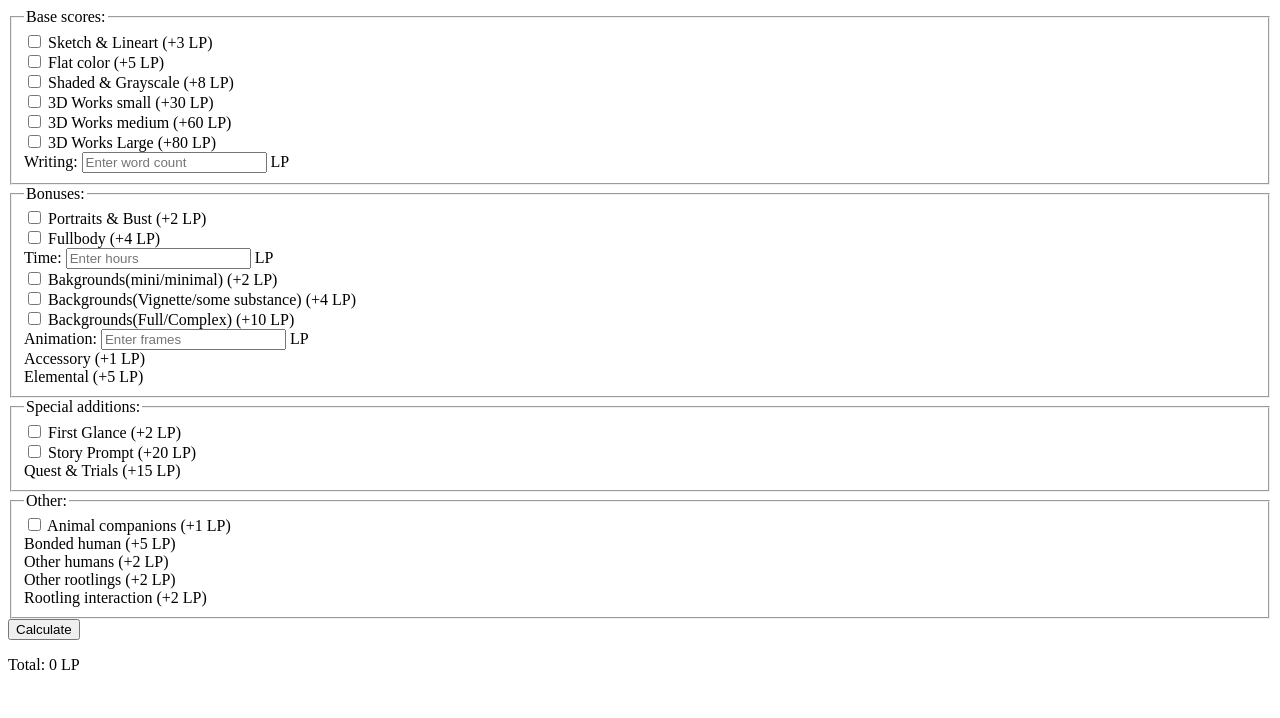
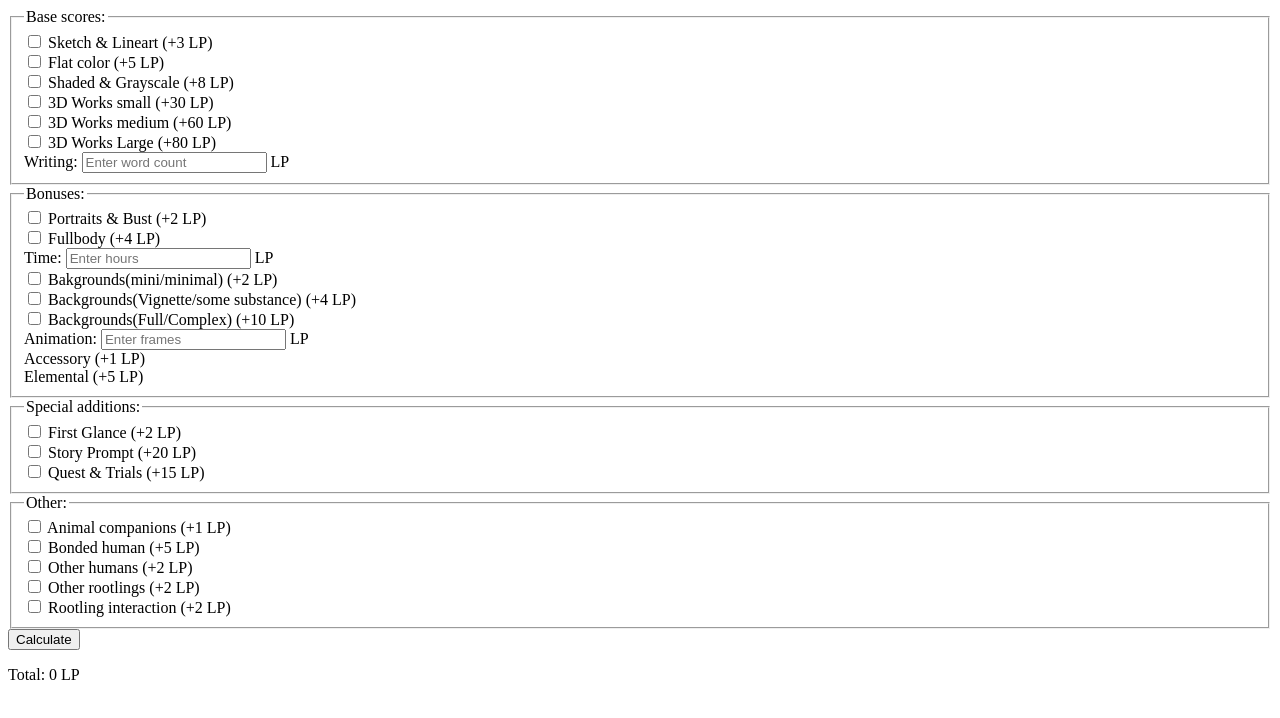
Before and after one commit to TikiTimeXx/TikiTimeXx.github.io, a plain HTML site: page index.html in a window 1280 px wide. Drawn offline with Linux system fonts and the light colour scheme.

Commit message:
Update index.html

```diff
--- a/index.html
+++ b/index.html
@@ -80,6 +80,7 @@
             Story Prompt (+20 LP)
         </label><br>
         <label>
+            <input type="checkbox" name="special-addition" value="15">
             Quest & Trials (+15 LP)
         </label><br>
     </fieldset>
@@ -91,15 +92,19 @@
             Animal companions (+1 LP)
         </label><br>
         <label>
+             <input type="checkbox" name="other" value="5">
             Bonded human (+5 LP)
         </label><br>
         <label>
+             <input type="checkbox" name="other" value="2">
             Other humans (+2 LP)
         </label><br>
         <label>
+             <input type="checkbox" name="other" value="2">
             Other rootlings (+2 LP)
         </label><br>
         <label>
+             <input type="checkbox" name="other" value="2">
             Rootling interaction (+2 LP)
         </label><br>
     </fieldset>
@@ -107,3 +112,5 @@
     <button type="button" onclick="calculate()">Calculate</button>
     <p>Total: <span id="total">0</span> LP</p>
 </form>
+
+<script src="script.js"></script>
```
